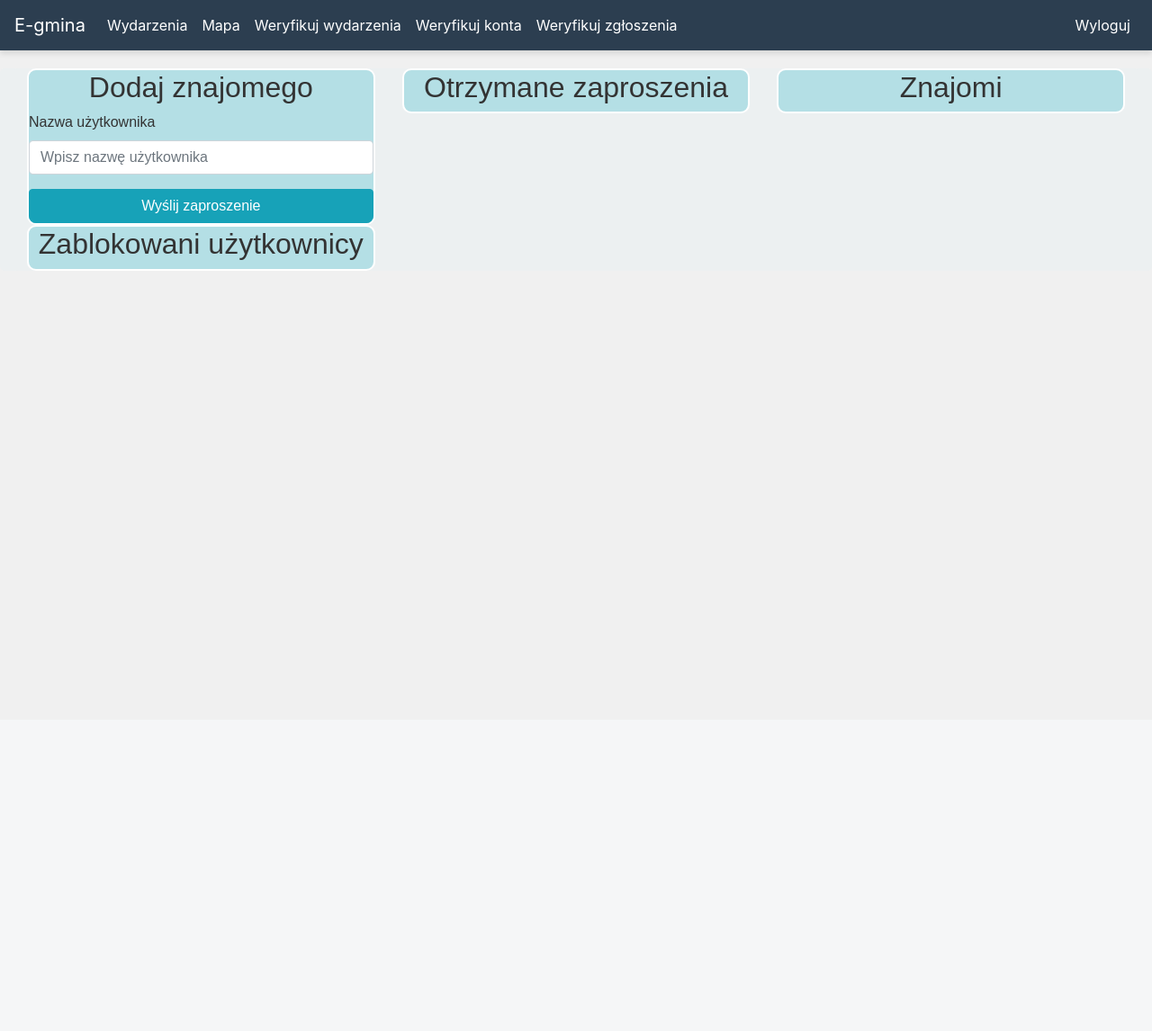
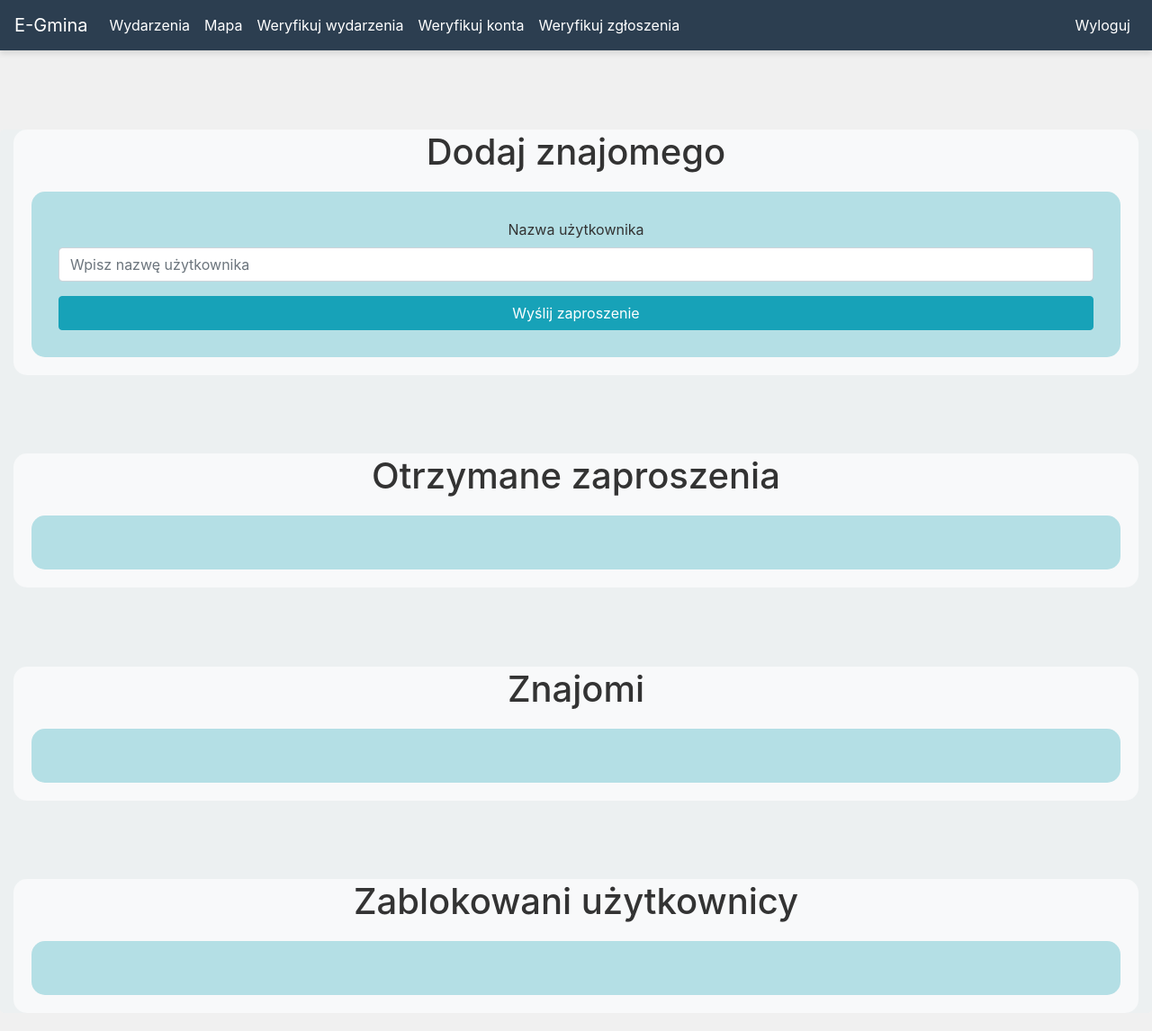
Before and after one commit to PrzemyslawMusial242473/E-Gmina, a Flask app: page /invite-friends in a window 1280 px wide. Shown: the whole page at 90% size. Before the commit the page ends 299 px from the top, so only its background shows below. Run offline with Flask 3, Linux system fonts and the light colour scheme; a user stored in the database is signed in; data comes from the database, SQL or seed files in the repository; data that the repository does not hold is empty; some libraries are stand-ins or nearby versions.

Commit message:
Zmiany Mateusza

```diff
--- a/Sumatywny/website/templates/base.html
+++ b/Sumatywny/website/templates/base.html
@@ -3,6 +3,7 @@
 <head>
     <meta charset="utf-8">
     <meta name="viewport" content="width=device-width, initial-scale=1">
+<link rel="icon" type="image/png" href="static/logo.png">
     <title>{% block title %}Home{% endblock %}</title>
     <link rel="stylesheet" href="https://stackpath.bootstrapcdn.com/bootstrap/4.4.1/css/bootstrap.min.css" integrity="sha384-Vkoo8x4CGsO3+Hhxv8T/Q5PaXtkKtu6ug5TOeNV6gBiFeWPGFN9MuhOf23Q9Ifjh" crossorigin="anonymous">
     <link rel="stylesheet" href="https://stackpath.bootstrapcdn.com/font-awesome/4.7.0/css/font-awesome.min.css" crossorigin="anonymous">
@@ -11,7 +12,7 @@
             background-color: #f0f0f0; /* Szare tło */
             color: #333; /* Ciemny kolor tekstu */
         }
-        .navbar {
+            .navbar {
             background-color: #2c3e50 !important; /* Granatowy kolor paska nawigacji */
             box-shadow: 0 4px 6px rgba(0, 0, 0, 0.1); /* Cień */
         }
@@ -43,11 +44,12 @@
 <body>
     <nav class="navbar navbar-expand-lg navbar-dark bg-primary">
         <a class="navbar-brand" id="home" href="/">
-    E-gmina
+   E-Gmina
 </a> <!-- Dodanie napisu E-gmina -->
         <button class="navbar-toggler" type="button" data-toggle="collapse" data-target="#navbar">
             <span class="navbar-toggler-icon"></span>
         </button>
+
         <div class="collapse navbar-collapse" id="navbar">
             <div class="navbar-nav mr-auto"> <!-- Używamy klasy mr-auto, aby przesunąć opcje "Home", "Calendar" i "Map" w lewo -->
                 {% if current_user.is_authenticated %}
@@ -77,7 +79,6 @@
             </div>
         </div>
     </nav>
-
     {% with messages = get_flashed_messages(with_categories=true) %} {% if
         messages %} {% for category, message in messages %} {% if category ==
         'error' %}
--- a/Sumatywny/website/templates/events.html
+++ b/Sumatywny/website/templates/events.html
@@ -42,7 +42,7 @@
             background-color: #007bff; /* Niebieski */
             color: #ffffff; /* Biały */
             cursor: pointer;
-            width:15%;
+            width:auto;
         }
     </style>
     <div class="container">
--- a/Sumatywny/website/templates/invite-friends.html
+++ b/Sumatywny/website/templates/invite-friends.html
@@ -2,22 +2,33 @@
 {% block title %}Znajomi{% endblock %}
 {% block content %}
 <style>
-  .container1, .container2, .container3 {
+  /* Nowy styl CSS */
+  .container1, .container2, .container3, .container4 {
+    background-color: #f8f9fa; /* Jasny szary */
+    color: #333333; /* Ciemnoszary */
+    text-align: center;
+    padding: 20px;
+    padding-top: 1px;
     border-radius: 15px;
-    border: 2px solid white; /* Dodajemy białą obwódkę */
-    overflow: hidden; /* Zapobiega wydostawaniu się elementów potomnych poza kontener */
-    font-family: Arial, sans-serif; /* Ustawiamy font czcionki */
+    width: 100%;
+    margin-top: 7%;
+    margin-bottom: 20px; /* Dodatkowy margines na dole kontenera */
+    margin-left: auto; /* Wyśrodkowanie kontenerów */
+    margin-right: auto; /* Wyśrodkowanie kontenerów */
   }
-  .container1, .container2, .container3, .container_map {
-    border-radius: 10px; /* Zaokrąglamy rogi */
+
+  .container-login {
+    background-color: #b4dfe5; /* Pastelowy niebieski */
+    color: #333333; /* Ciemnoszary */
+    border-radius: 15px;
+    padding: 30px;
+    margin-top: 20px;
   }
 </style>
-<div class="container">
-  <div class="row">
-    <div class="col-md-4">
-      <div class="container1" style="background-color: #b4dfe5;">
-        <h2 class="text-center">Dodaj znajomego</h2>
-        <div class="container_map">
+
+<div class="container1">
+  <h1 align="center">Dodaj znajomego</h1>
+  <div class="container-login">
     <form method="POST">
       <div class="form-group">
         <label for="inputEmail">Nazwa użytkownika</label>
@@ -27,12 +38,10 @@
     </form>
   </div>
 </div>
-    </div>
 
-    <div class="col-md-4">
-      <div class="container2" style="background-color: #b4dfe5;">
-        <h2 class="text-center">Otrzymane zaproszenia</h2>
-        <div class="container_map">
+<div class="container2">
+  <h1 align="center">Otrzymane zaproszenia</h1>
+  <div class="container-login">
     <ul class="list-group">
       {% if user.invitations %}
         {% for invite in user.invitations %}
@@ -50,12 +59,10 @@
     </ul>
   </div>
 </div>
-    </div>
 
-    <div class="col-md-4">
-      <div class="container3" style="background-color: #b4dfe5;">
-        <h2 class="text-center">Znajomi</h2>
-        <div class="container_map">
+<div class="container3">
+  <h1 align="center">Znajomi</h1>
+  <div class="container-login">
     <ul class="list-group">
       {% if user.friends %}
         {% for friend in user.friends %}
@@ -74,12 +81,10 @@
     </ul>
   </div>
 </div>
-    </div>
 
-    <div class="col-md-4">
-      <div class="container2" style="background-color: #b4dfe5;">
-        <h2 class="text-center">Zablokowani użytkownicy</h2>
-        <div class="container_map">
+<div class="container4">
+  <h1 align="center">Zablokowani użytkownicy</h1>
+  <div class="container-login">
     <ul class="list-group">
       {% if user.blocked %}
         {% for blocked_user in user.blocked %}
@@ -93,9 +98,6 @@
         <li class="list-group-item">Brak zablokowanych użytkowników.</li>
       {% endif %}
     </ul>
-        </div>
-      </div>
-    </div>
   </div>
 </div>
 
```
Also changed, not shown: Sumatywny/website/templates/calendar_home.html (+5 -3 lines), Sumatywny/website/templates/checkout.html (+37 -18 lines), Sumatywny/website/templates/static/logo.png (added). Lines whose indentation alone changed are shown as unchanged.
